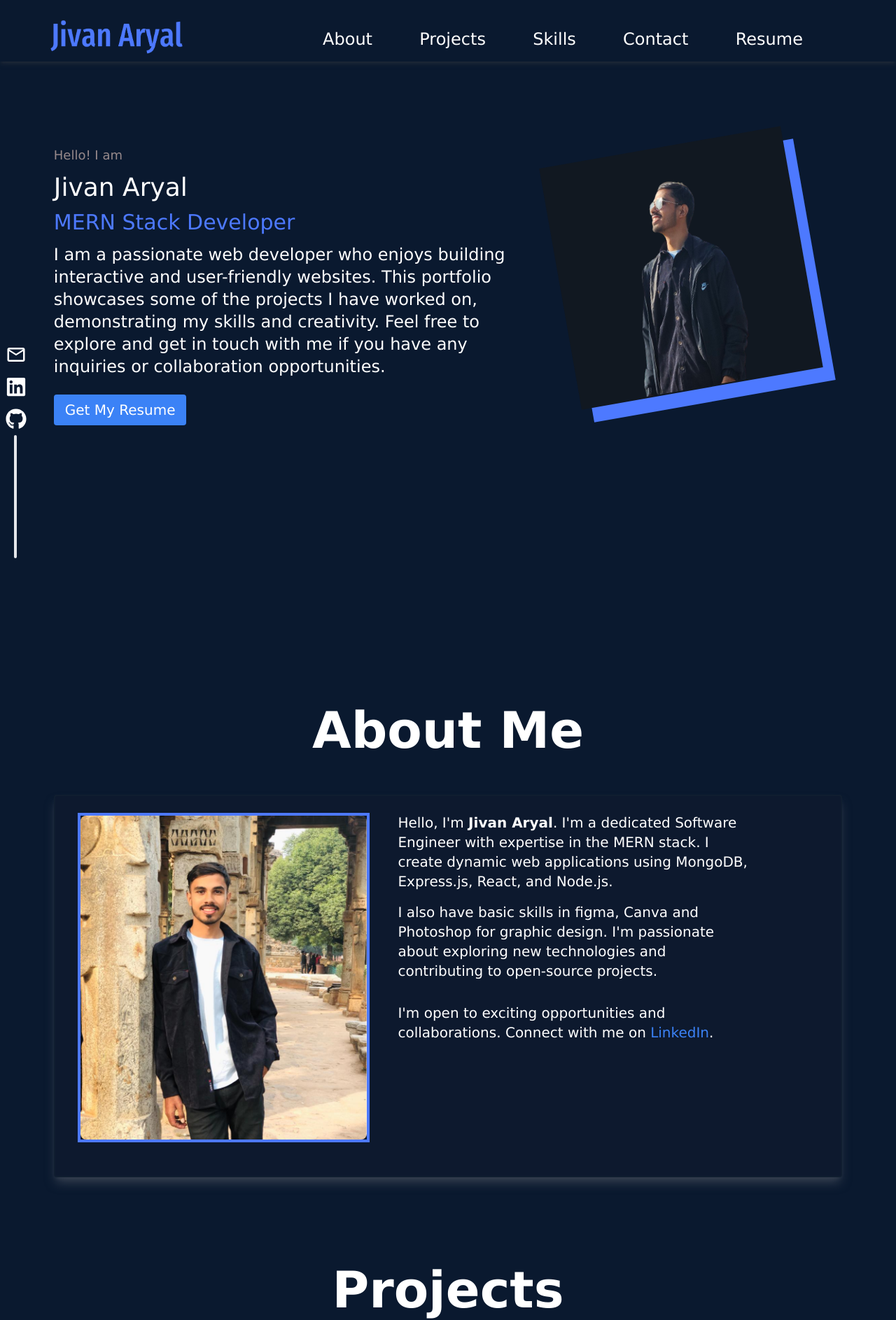
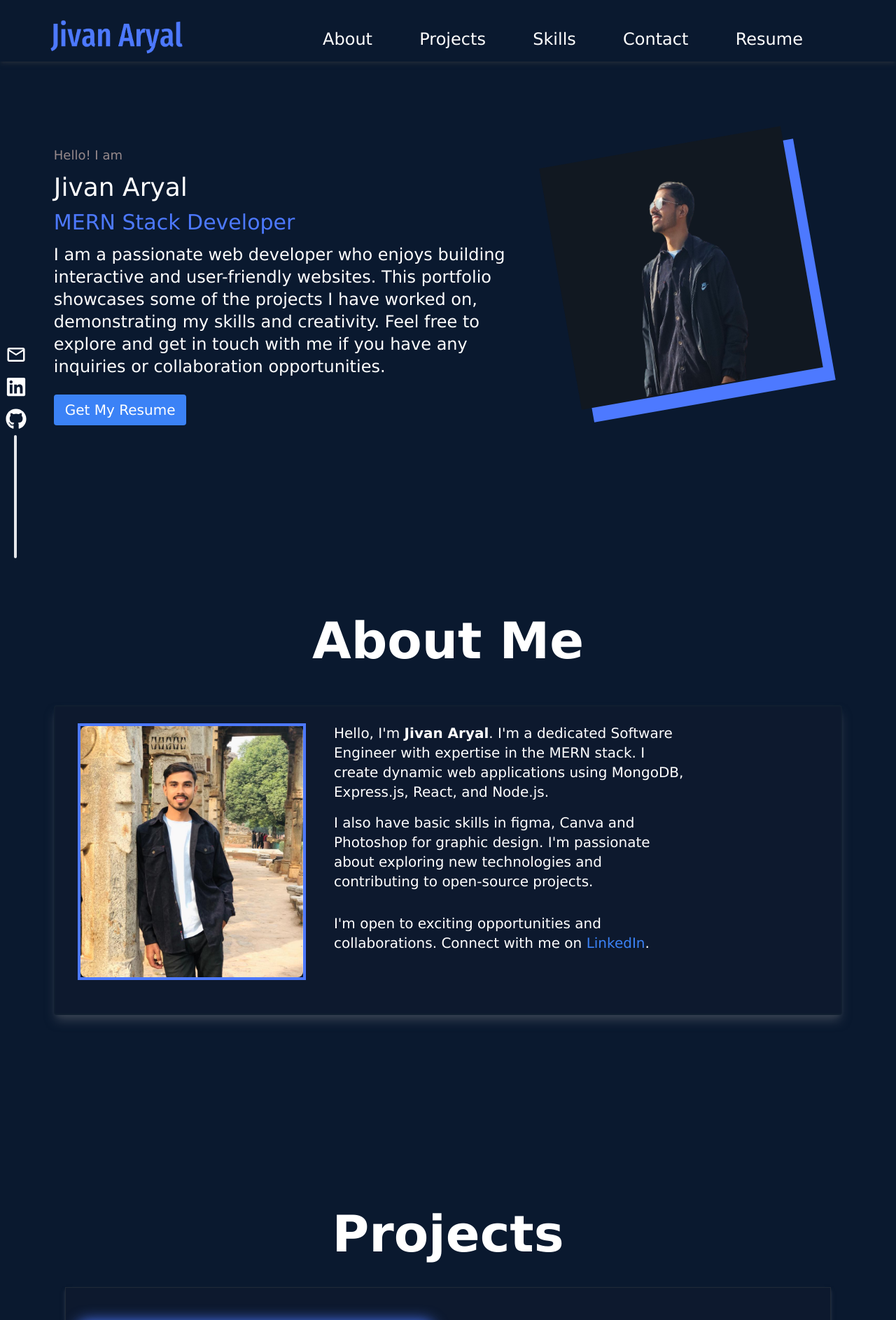
Before and after one commit to jivanaryal/profile, a React (Vite) app: page / in a window 1280 px wide. Shown: the top 1887 px of the page at 70% size. Built offline with nearby package versions, Linux system fonts and the light colour scheme.

Commit message:
fixing design

```diff
--- a/src/components/Pages/About.jsx
+++ b/src/components/Pages/About.jsx
@@ -24,7 +24,7 @@ const About = () => {
 
   return (
     <motion.section
-      className="min-h-screen  text-white md:pt-20 pt-10   mx-auto"
+      className="min-h-screen  text-white pt-8   mx-auto"
       initial="hidden"
       animate={sectionInView ? "visible" : "hidden"}
       variants={containerVariants}
@@ -39,7 +39,7 @@ const About = () => {
       </motion.h1>
       <div className=" md:grid md:grid-cols-12 gap-10 md:px-8 px-4 py-6 md:mt-14 border-2 bg-[#0d192e] border-[#101e30] rounded shadow-lg shadow-gray-700">
         <motion.div
-          className="border-mainColor border-4 w-full mx-auto  md:col-span-5 col-span-full md:max-h-[500px] overflow-hidden max-h-[300px] mb-6"
+          className="border-mainColor border-4 w-full mx-auto  md:col-span-4 col-span-full md:max-h-[500px] overflow-hidden max-h-[300px] mb-6"
           variants={itemVariants}
         >
           <img
--- a/src/components/Pages/ProfileIntro.jsx
+++ b/src/components/Pages/ProfileIntro.jsx
@@ -20,7 +20,7 @@ const ProfileIntro = () => {
 
   return (
     <motion.div
-      className="md:grid  md:grid-cols-12 lg:mt-32 md:mt-28  mt-20 min-h-screen md:pt-20 pt-10 md:text-[1.5rem] text-[1rem] md:gap-4 gap-10"
+      className="md:grid  md:grid-cols-12 lg:mt-32 md:mt-28  mt-20 min-h-[90vh] md:pt-20 pt-10 md:text-[1.5rem] text-[1rem] md:gap-4 gap-10"
       variants={containerVariants}
       initial="hidden"
       animate="visible"
--- a/src/components/Pages/Projects.jsx
+++ b/src/components/Pages/Projects.jsx
@@ -101,7 +101,7 @@ const Projects = () => {
     <div className="min-h-screen  md:pt-20 pt-10  " id="projects">
       <div>
         <h1 className="lg:text-7xl text-4xl font-bold text-center">Projects</h1>
-        <div className="flex flex-col md:gap-14 gap-4">
+        <div className="flex flex-col md:gap-24 gap-4 md:mx-4 mx-2">
           {ProjectData.map((val, i) => {
             return (
               <motion.div
```
Also changed, not shown: public/cv.png (added), 1 other file (tests, documents, lock files or other folders).
